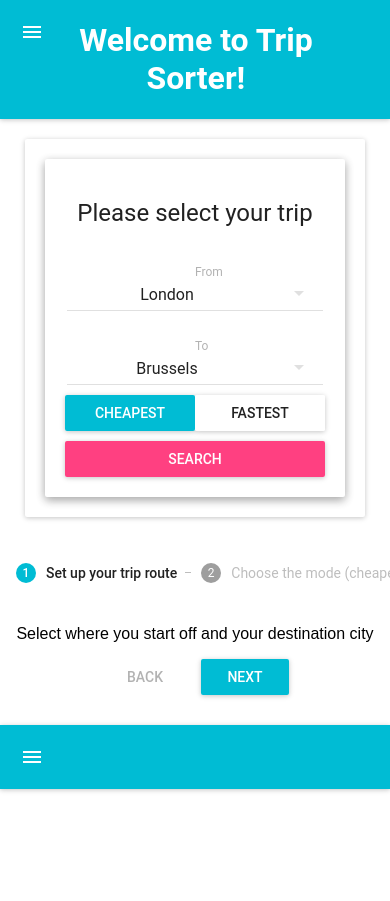
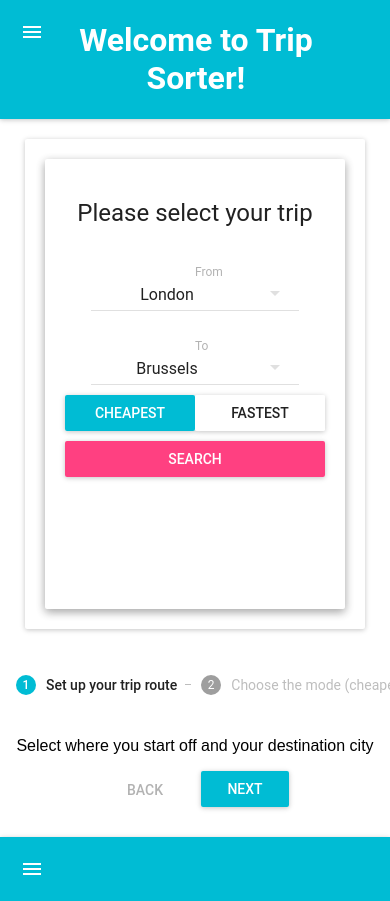
Before and after one commit to Dmitry16/tripsorter, a React (Create React App) app: page / in a window 390 px wide. Shown: the top 901 px of the page. Before the commit the page ends 844 px from the top, so only its background shows below. Built offline with nearby package versions, Linux system fonts and the light colour scheme.

Commit message:
interface: responsive OK

```diff
--- a/public/index.html
+++ b/public/index.html
@@ -19,7 +19,7 @@
       work correctly both with client-side routing and a non-root public URL.
       Learn how to configure a non-root public URL by running `npm run build`.
     -->
-    <title>React App</title>
+    <title>Trip Sorter Web App</title>
   </head>
   <body>
     <noscript>
--- a/src/components/form.jsx
+++ b/src/components/form.jsx
@@ -72,11 +72,15 @@ export default class SearchForm extends Component {
     const h2Style = {
       fontWeight: 400,
     };
+    const formStyle = {
+      width:'80%'
+    };
 
     return (
       <Fragment>
         <h2 style={h2Style}>Please select your trip</h2>
         <SelectField
+          style={formStyle}
           floatingLabelText="From"
           value={this.state.valueFrom}
           onChange={this.handleChangeFrom}
@@ -98,6 +102,7 @@ export default class SearchForm extends Component {
           floatingLabelText="To"
           value={this.state.valueTo}
           onChange={this.handleChangeTo}
+          style={{width:'80%'}}
         >
         <MenuItem value={1} primaryText="London" />
         <MenuItem value={2} primaryText="Paris" />
--- a/src/components/searchList.jsx
+++ b/src/components/searchList.jsx
@@ -16,7 +16,7 @@ export default class SearchList extends Component {
 
   render() {
 
-const styleP = {
+const additionalInfoStyle = {
   fontSize: '12px',
   color: 'steelblue',
 }
@@ -42,7 +42,7 @@ this.props.sortedTrip.map((trip,id)=>{
       mapped_list.push(
         <ListItem key={id} style={listItemStyle} primaryText={`${trip.departure} -
           ${trip.arrival}`} rightIcon={<ActionInfo />} >
-          <p style={styleP}>{`${trip.transport} ${trip.reference}
+          <p style={additionalInfoStyle}>{`${trip.transport} ${trip.reference}
           ${trip.duration.h}h${trip.duration.m} ${trip.cost}€`}</p>
         </ListItem>
       );
--- a/src/components/searchPage.jsx
+++ b/src/components/searchPage.jsx
@@ -1,4 +1,4 @@
-import React, { Component, Fragment } from 'react';
+import React, { Component } from 'react';
 import Paper from 'material-ui/Paper';
 import SearchForm from './form'
 import SearchResults from './searchResults';
@@ -12,13 +12,23 @@ export default class SearchPage extends Component {
 
     // console.log('this.props.firstPartTrip',this.props.firstPartTrip);
 
+    const mainPaperStyle = {
+      height: 'auto',
+      width: 'auto',
+      margin: 20,
+      padding: 10,
+      display: 'flex',
+      flexWrap: 'wrap',
+      justifyContent: 'center',
+    };
+
     const style1 = {
-      height: 'auto',
+      display: 'inline-block',
+      textAlign: 'center',
+      height: 450,
       width: 300,
       margin: 10,
       padding: 20,
-      textAlign: 'center',
-      display: 'inline-block',
     };
 
     const style2 = {...style1,
@@ -26,7 +36,7 @@ export default class SearchPage extends Component {
     };
 
     return (
-      <Fragment>
+      <Paper style={mainPaperStyle} zDepth={1} >
         <Paper style={style1} zDepth={2} >
           <SearchForm from={this.props.searchFrom} to={this.props.searchTo}
             dispatch={this.props.dispatch} />
@@ -36,8 +46,7 @@ export default class SearchPage extends Component {
             {...this.props}
           />
         </Paper>
-        <br/>
-      </Fragment>
+      </Paper>
     );
   }
 }
--- a/src/containers/App.jsx
+++ b/src/containers/App.jsx
@@ -1,8 +1,8 @@
 //Libs
-import React, { Component, Fragment } from 'react';
+import React, { Component } from 'react';
 //Assets
 import logo from '../assets/logo.svg';
-import '../css/App.css';
+// import '../css/App.css';
 //Components
 import SearchPage from '../components/searchPage';
 import { connect } from 'react-redux';
@@ -22,15 +22,6 @@ class App extends Component {
 
     // console.log('this.props.firstPartTrip App:',this.props.firstPartTrip);
 
-    const paperStyle = {
-      height: 'auto',
-      width: 'auto',
-      margin: 20,
-      padding: 10,
-      textAlign: 'center',
-      display: 'flex',
-      justifyContent: 'space-around',
-    };
     const h1Style = {
       color: 'white',
       textAlign: 'center',
@@ -49,9 +40,7 @@ class App extends Component {
             <h1 style={h1Style}>Welcome to Trip Sorter!</h1>
           </AppBar>
 
-          <Paper style={paperStyle} zDepth={1} >
             <SearchPage {...this.props}/>
-          </Paper>
 
           <HorizontalLinearStepper />
 
```
